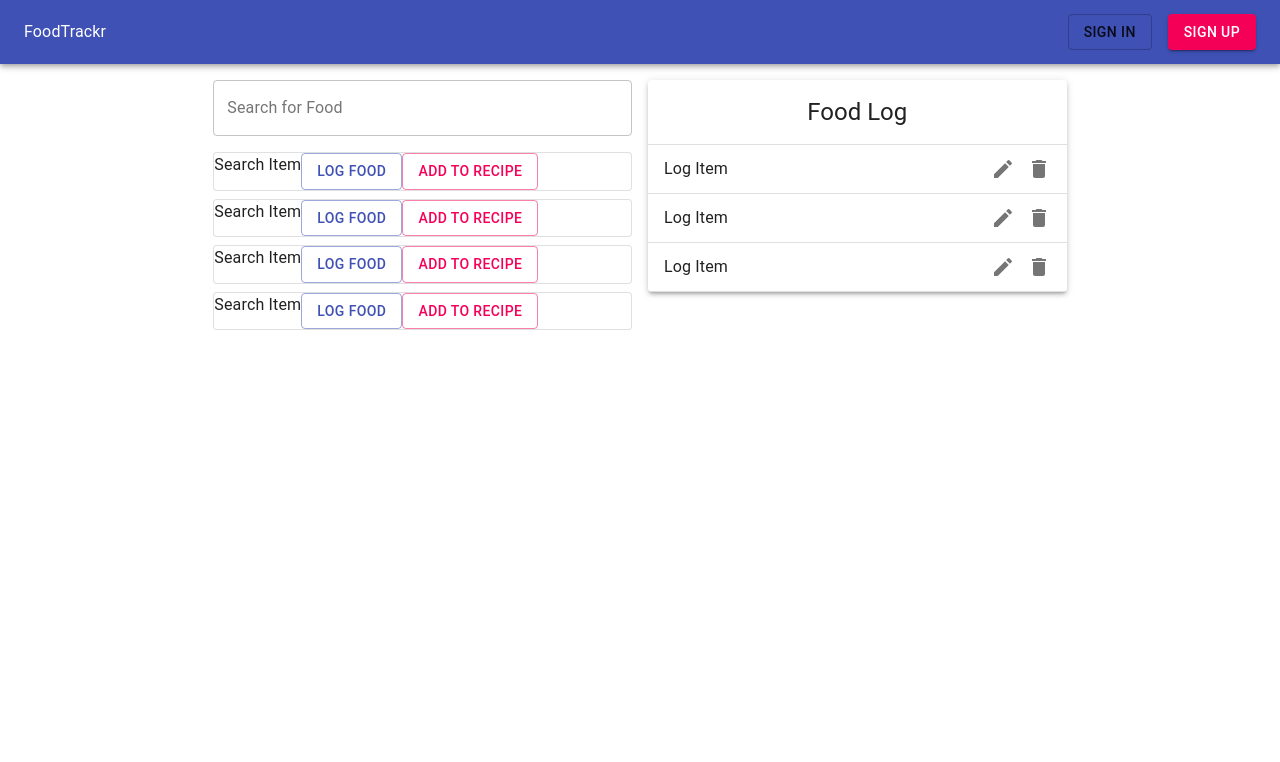
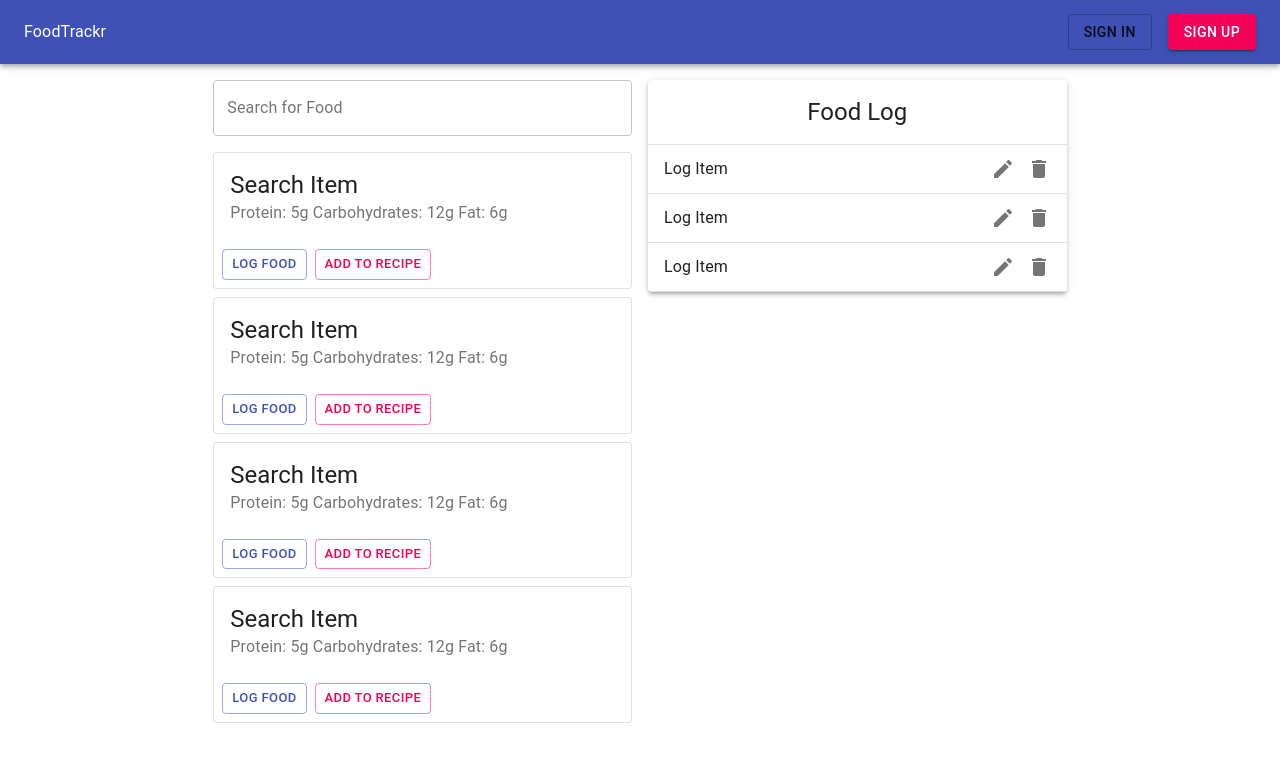
Before and after one commit to nchomsky/FoodTrackr, a React (Create React App) app: page / in a window 1280 px wide. Shown: the top 762 px of the page. Built offline with nearby package versions, Linux system fonts and the light colour scheme; no server answers.

Commit message:
Add Edamam API for testing

```diff
--- a/src/components/App.js
+++ b/src/components/App.js
@@ -1,15 +1,26 @@
-import React, { Component } from 'react';
+import React, { useEffect } from 'react';
 import { Grid } from '@material-ui/core';
 import Header from './Header';
 import Content from './Content';
 
 
+const App = () => {
 
+    const APP_ID = "51e4a2e2";
+    const APP_KEY = "d8832295b6e9acdaf80a20f2aeeeaaf3";
 
+    useEffect(() => {
+        getFood();
+    }, []);
 
-class App extends Component {
+    const getFood = async () => {
+        const response = await fetch(
+            `https://api.edamam.com/api/food-database/v2/parser?ingr=red%20apple&app_id=${APP_ID}&app_key=${APP_KEY}`
+        );
+        const data = await response.json();
+        console.log(data);
+    };
 
-    render() {
     return (
         <div>
             <Grid container direction="column">
@@ -27,6 +38,5 @@ class App extends Component {
         </div>
     );
 }
-}
 
 export default App;
--- a/src/components/search/SearchItem.js
+++ b/src/components/search/SearchItem.js
@@ -1,15 +1,15 @@
 import React from 'react';
-import { Card, Typography, Button, Grid } from '@material-ui/core';
+import { Card, Typography, Button, Grid, CardHeader, CardActions } from '@material-ui/core';
 
 const SearchItem = () => {
     return (
 
         <Card variant="outlined">
-            <Grid container direction="row">
-                <Typography >Search Item</Typography>
-                <Button variant="outlined" color="Primary" edge="end">Log Food</Button>
-                <Button variant="outlined" color="secondary" edge="end">Add to Recipe</Button>
-            </Grid>
+            <CardHeader title="Search Item" subheader="Protein: 5g Carbohydrates: 12g Fat: 6g" />
+            <CardActions>
+                <Button variant="outlined" color="Primary" size="small" >Log Food</Button>
+                <Button variant="outlined" color="secondary" size="small" >Add to Recipe</Button>
+            </CardActions>
 
         </Card>
 
```
Also changed, not shown: 1 other file (tests, documents, lock files or other folders). Lines whose indentation alone changed are shown as unchanged.
